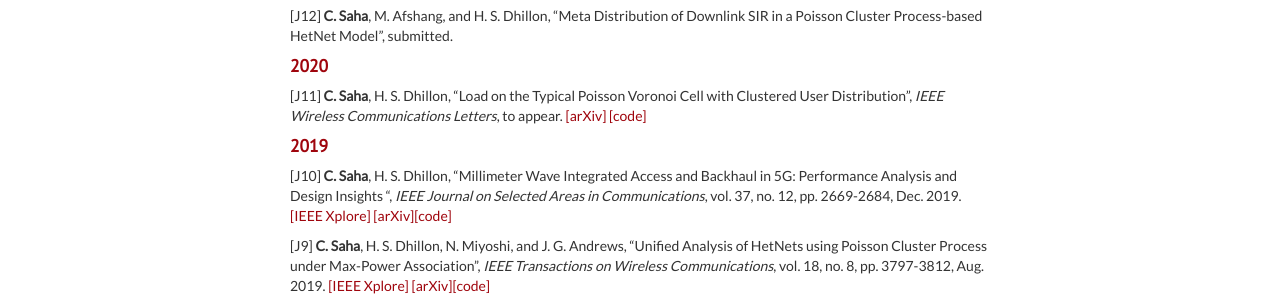
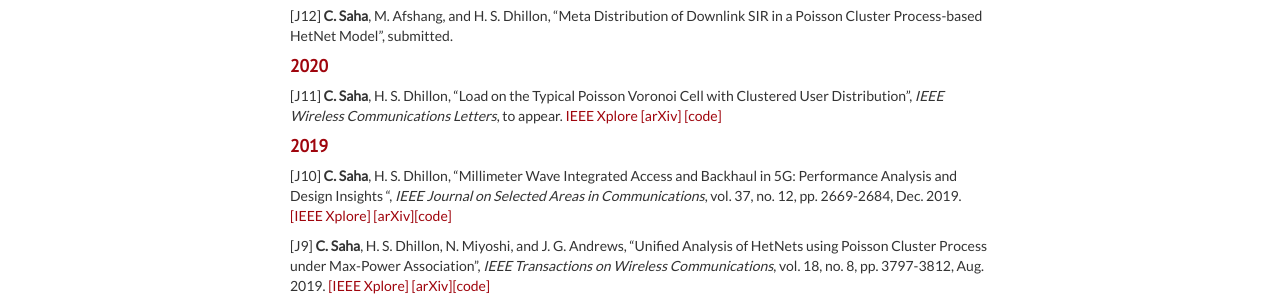
Before and after one commit to chiranjibsaha/chiranjibsaha.github.io, a Jekyll site: the page built from pages/pubs.md, in a window 1280 px wide. Shown: the part 388-688 px from the top of the page. Built offline with Jekyll 4.4.1, drawn with Linux system fonts in a browser that asks for light colours.

Commit message:
Update pubs.md

```diff
--- a/pages/pubs.md
+++ b/pages/pubs.md
@@ -43,7 +43,7 @@ description: Chiranjib Saha's publications
 #### 2020
 
 [J11] **C. Saha**, H. S. Dhillon, "Load on the Typical Poisson Voronoi Cell with
-Clustered User Distribution", *IEEE Wireless Communications Letters*, to appear. [[arXiv]](https://arxiv.org/abs/2004.10053) [[code]](https://github.com/stochastic-geometry/LoadDistributionPCP)
+Clustered User Distribution", *IEEE Wireless Communications Letters*, to appear. [IEEE Xplore](https://ieeexplore.ieee.org/document/9079449) [[arXiv]](https://arxiv.org/abs/2004.10053) [[code]](https://github.com/stochastic-geometry/LoadDistributionPCP)
 
 #### 2019
 
```
